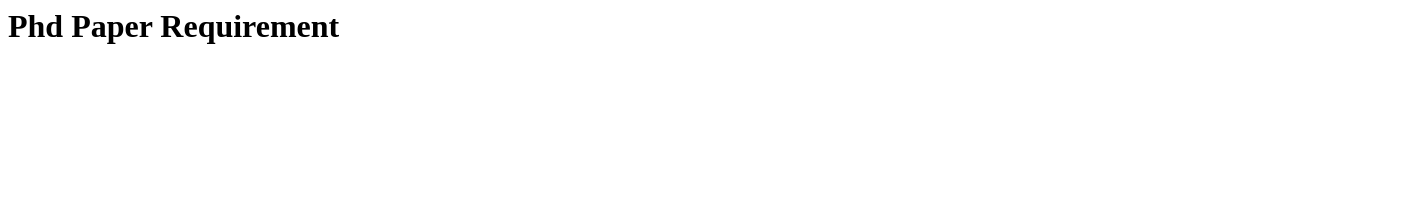
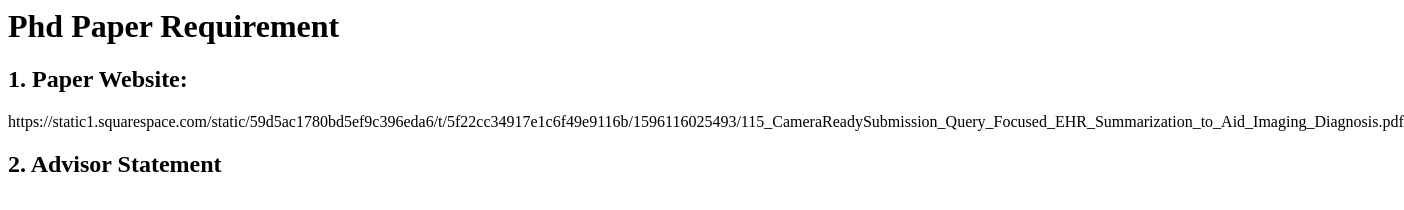
Before and after one commit to dmcinerney/phd-paper-requirement.github.io, a plain HTML site: page index.html in a window 1280 px wide. Shown: the whole page, 1404 px wide, since content can reach past the window. Drawn offline with Linux system fonts and the light colour scheme.

Commit message:
Added paper website

```diff
--- a/index.html
+++ b/index.html
@@ -1 +1,6 @@
 <h1>Phd Paper Requirement</h1>
+
+<h2>1. Paper Website:</h2>
+https://static1.squarespace.com/static/59d5ac1780bd5ef9c396eda6/t/5f22cc34917e1c6f49e9116b/1596116025493/115_CameraReadySubmission_Query_Focused_EHR_Summarization_to_Aid_Imaging_Diagnosis.pdf
+
+<h2>2. Advisor Statement</h2>
```
